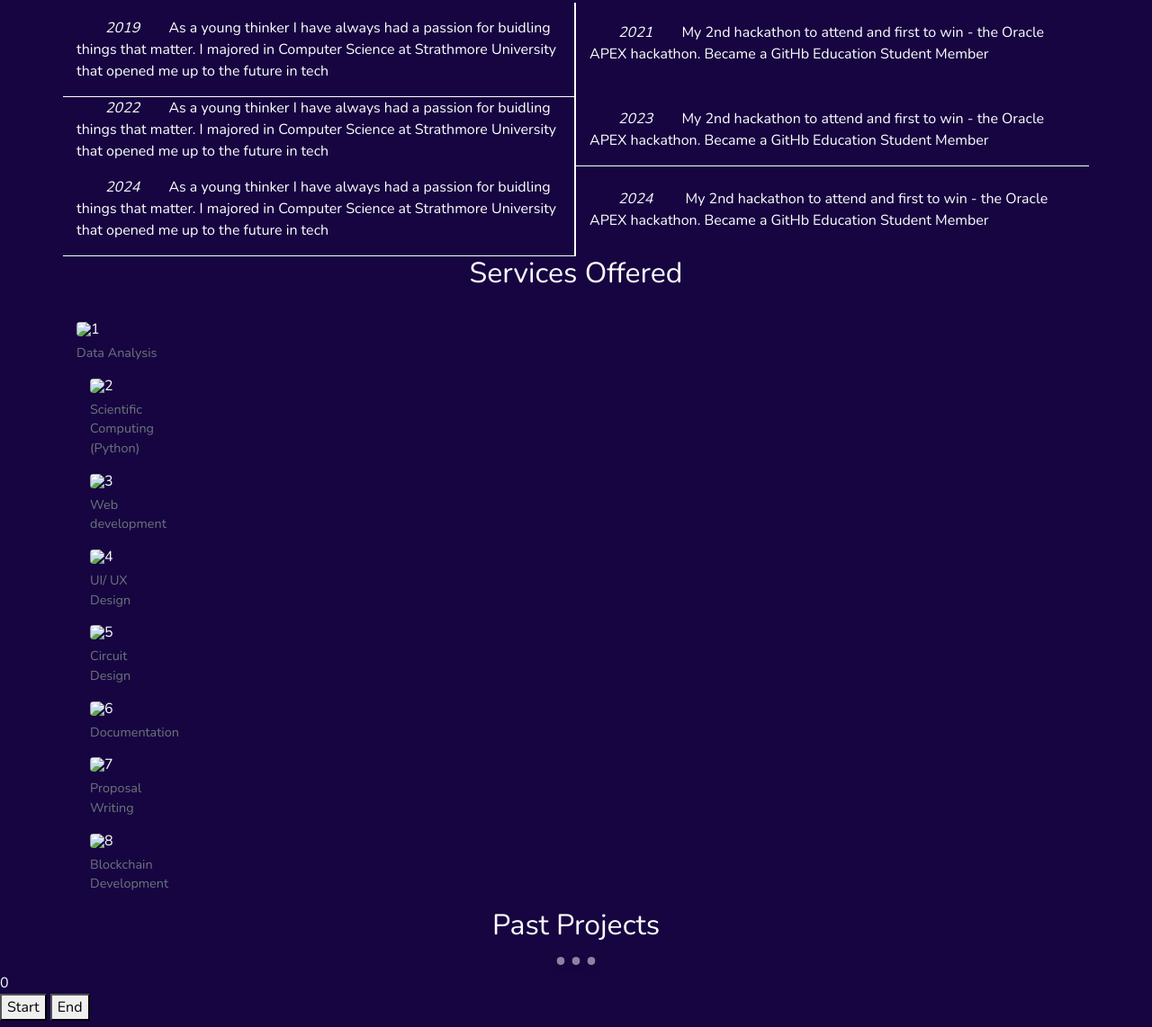
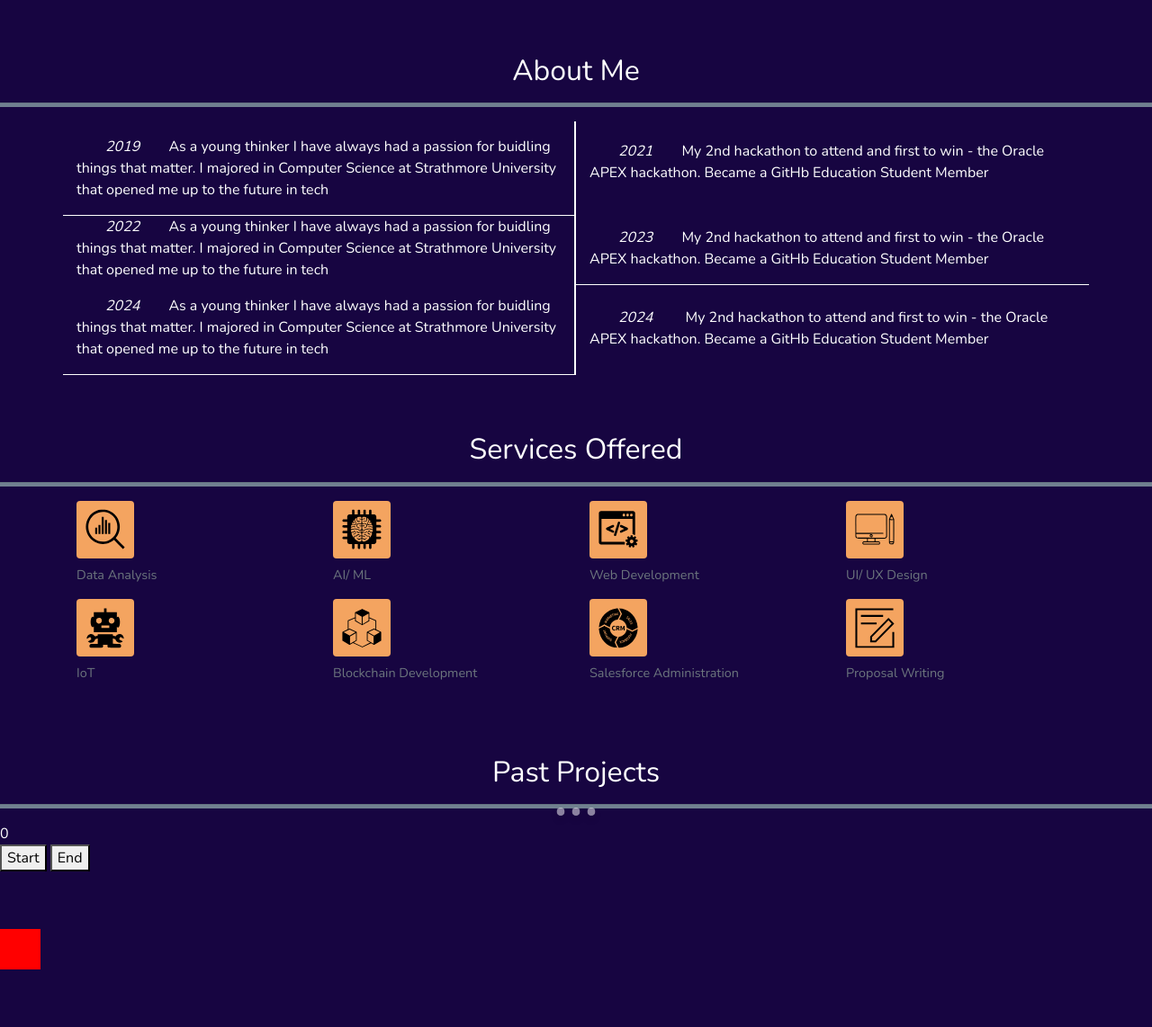
Before and after one commit to JimmyKurui/KuruiPortfolio, a website with bundled scripts: page index.html in a window 1280 px wide. Shown: the part 503-1645 px from the top of the page at 90% size. Built offline with nearby package versions, Linux system fonts and the light colour scheme; files whose address does not match are found by name.

Commit message:
Services icons and layout completed

```diff
--- a/index.html
+++ b/index.html
@@ -132,49 +132,50 @@
                 <div class="row">
                     <div class="col-xs-2 col-sm-3 col-4">
                         <figure class="figure service">
-                            <img src="..." class="figure-img img-fluid rounded" alt="1">
+                            <img src="./assets/images/services icons/data-analysis.svg" class="figure-img img-fluid rounded" alt="1">
                             <figcaption class="figure-caption">Data Analysis</figcaption>
-                        </figure>
-                        <div class="col-xs-2 col-sm-3 col-4">
-                            <figure class="figure service">
-                                <img src="..." class="figure-img img-fluid rounded" alt="2">
-                                <figcaption class="figure-caption">Scientific Computing (Python)</figcaption>
                         </figure>
                     </div>
                     <div class="col-xs-2 col-sm-3 col-4">
                         <figure class="figure service">
-                                <img src="..." class="figure-img img-fluid rounded" alt="3">
-                                <figcaption class="figure-caption">Web development</figcaption>
+                            <img src="./assets/images/services icons/AI.svg" class="figure-img img-fluid rounded" alt="2">
+                            <figcaption class="figure-caption">AI/ ML</figcaption>
                         </figure>
                     </div>
                     <div class="col-xs-2 col-sm-3 col-4">
                         <figure class="figure service">
-                                <img src="..." class="figure-img img-fluid rounded" alt="4">
+                            <img src="./assets/images/services icons/web-devt.svg" class="figure-img img-fluid rounded" alt="3">
+                            <figcaption class="figure-caption">Web Development</figcaption>
+                        </figure>
+                    </div>
+                    <div class="col-xs-2 col-sm-3 col-4">
+                        <figure class="figure service">
+                            <img src="./assets/images/services icons/ui-design.svg" class="figure-img img-fluid rounded" alt="4">
                             <figcaption class="figure-caption">UI/ UX Design</figcaption>
                         </figure>
                     </div>
                     <div class="col-xs-2 col-sm-3 col-4">
                         <figure class="figure service">
-                                <img src="..." class="figure-img img-fluid rounded" alt="5">
-                                <figcaption class="figure-caption">Circuit Design</figcaption>
+                            <img src="./assets/images/services icons/robotics.svg" class="figure-img img-fluid rounded" alt="5">
+                            <figcaption class="figure-caption">IoT</figcaption>
                         </figure>
                     </div>
                     <div class="col-xs-2 col-sm-3 col-4">
                         <figure class="figure service">
-                                <img src="..." class="figure-img img-fluid rounded" alt="6">
-                                <figcaption class="figure-caption">Documentation</figcaption>
+                            <img src="./assets/images/services icons/blockchain.svg" class="figure-img img-fluid rounded" alt="8">
+                            <figcaption class="figure-caption">Blockchain Development</figcaption>
                         </figure>
                     </div>
                     <div class="col-xs-2 col-sm-3 col-4">
                         <figure class="figure service">
-                                <img src="..." class="figure-img img-fluid rounded" alt="7">
-                                <figcaption class="figure-caption">Proposal Writing</figcaption>
+                            <img src="./assets/images/services icons/CRM.svg" class="figure-img img-fluid rounded" alt="6">
+                            <figcaption class="figure-caption">Salesforce Administration</figcaption>
                         </figure>
                     </div>
                     <div class="col-xs-2 col-sm-3 col-4">
                         <figure class="figure service">
-                                <img src="..." class="figure-img img-fluid rounded" alt="8">
-                                <figcaption class="figure-caption">Blockchain Development</figcaption>
+                            <img src="./assets/images/services icons/proposal.svg" class="figure-img img-fluid rounded" alt="7">
+                            <figcaption class="figure-caption">Proposal Writing</figcaption>
                         </figure>
                     </div>
                 </div>
@@ -209,7 +210,9 @@
 
         <!-- ADDITIONAL -->
         <!-- prospects -->
-        <section id="extras"></section>
+        <section id="extras">
+            <div class="red"></div>
+        </section>
     </main>
 
     <footer class="footer"></footer>
--- a/stylesheets/base.css
+++ b/stylesheets/base.css
@@ -15,6 +15,10 @@ body {
     color: white;
 }
 
+section {
+    margin: 4em auto;
+}
+
 .section-title {
     text-align: center;
 }
@@ -24,6 +28,12 @@ body {
     margin: 0 0.5em 1em;
 }
 
+.section-divider {
+    height: 4px;
+    border: -1px solid black;
+    background-color: slategrey;
+}
+
 .md-title-divider hr {
     border-inline: 2px solid;
     height: 4px;
--- a/stylesheets/layout.css
+++ b/stylesheets/layout.css
@@ -63,3 +63,20 @@
     font-style: italic;
     font-weight: 400;
 }
+
+
+/*  ============================ SERVICES SECTION ============================ */
+
+#services .service img {
+    width: 64px;
+    height: 64px;
+    background-color: sandybrown;
+    align-items: center;
+    padding: 0.6em;
+}
+
+.red {
+    width: 45px;
+    height: 45px;
+    background-color: red;
+}
```
Also changed, not shown: assets/images/services icons/AI.svg (added), assets/images/services icons/CRM.svg (added), assets/images/services icons/blockchain.svg (added), assets/images/services icons/data-analysis.svg (added), assets/images/services icons/proposal.svg (added), assets/images/services icons/robotics.svg (added), assets/images/services icons/ui-design.svg (added), assets/images/services icons/web-devt.svg (added). Lines whose indentation alone changed are shown as unchanged.
